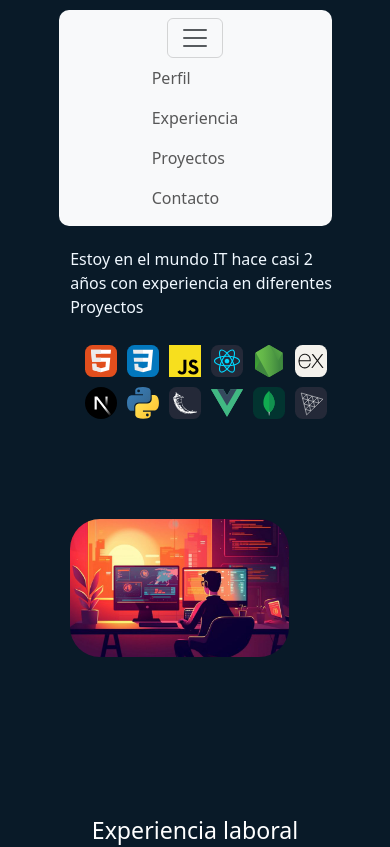
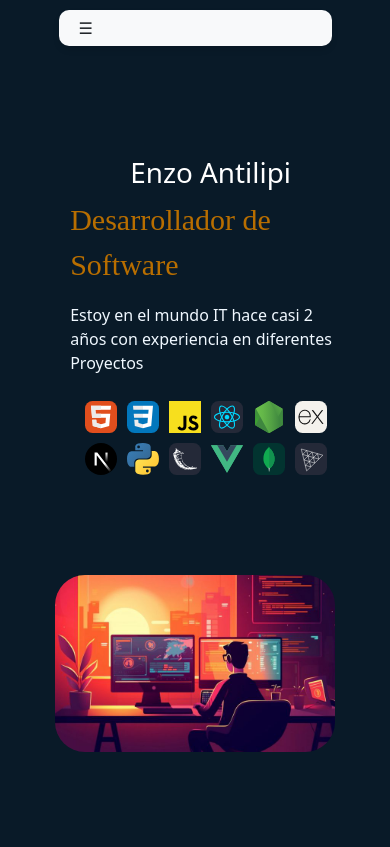
Before and after one commit to enzo1antilipi/portafolio, a React (Vite) app: page / in a window 390 px wide. Shown: the top 847 px of the page. Built offline with nearby package versions, Linux system fonts and the light colour scheme.

Commit message:
arreglo de navbar mobile

```diff
--- a/src/componets/Head.jsx
+++ b/src/componets/Head.jsx
@@ -3,19 +3,6 @@ import "bootstrap/dist/css/bootstrap.min.css";
 import rick from "../assets/rick.png";
 import aerolab from "../assets/aerolab.png";
 import panto from "../assets/panto.png";
-import js from "../assets/js.png";
-import html from "../assets/html.png";
-import css from "../assets/css.png";
-import react from "../assets/react.png";
-import next from "../assets/next.png";
-import github from "../assets/github.png";
-import visual from "../assets/visual.png";
-import redux from "../assets/redux.png";
-import vite from "../assets/vite.png";
-import figma from "../assets/figma.png";
-import material from "../assets/material.png";
-import zustand from "../assets/zustand.png";
-import boo from "../assets/boo.png";
 import "animate.css";
 import { Footer } from "./Footer";
 import { GrMail } from "react-icons/gr";
@@ -34,22 +21,22 @@ export const Head = () => {
 
   return (
     <>
-        <nav class="navbar navbar-expand-lg bg-body-tertiary">
-  <div class="container-fluid">
-    <a class="navbar-brand" href="#">Navbar</a>
-    <button class="navbar-toggler" type="button" data-bs-toggle="collapse" data-bs-target="#navbarNavAltMarkup" aria-controls="navbarNavAltMarkup" aria-expanded="false" aria-label="Toggle navigation">
-      <span class="navbar-toggler-icon"></span>
+        {/* <nav className="navbar navbar-expand-lg bg-body-tertiary">
+  <div className="container-fluid">
+    <a className="navbar-brand" href="#">Navbar</a>
+    <button className="navbar-toggler" type="button" data-bs-toggle="collapse" data-bs-target="#navbarNavAltMarkup" aria-controls="navbarNavAltMarkup" aria-expanded="false" aria-label="Toggle navigation">
+      <span className="navbar-toggler-icon"></span>
     </button>
-    <div class="collapse navbar-collapse" id="navbarNavAltMarkup">
-      <div class="navbar-nav">
-        <a class="nav-link active" aria-current="page" href="#">Home</a>
-        <a class="nav-link" href="#">Features</a>
-        <a class="nav-link" href="#">Pricing</a>
-        <a class="nav-link disabled" aria-disabled="true">Disabled</a>
+    <div className="collapse navbar-collapse" id="navbarNavAltMarkup">
+      <div className="navbar-nav">
+        <a className="nav-link active" aria-current="page" href="#">Home</a>
+        <a className="nav-link" href="#">Features</a>
+        <a className="nav-link" href="#">Pricinoog</a>
+        <a className="nav-link disabled" aria-disabled="true">Disabled</a>
       </div>
     </div>
   </div>
-</nav>
+</nav> */}
 
       <section id="inicio" className="inicio">
         <button className="abrirmenu" onClick={handleToggleNavClass}>
--- a/src/componets/Header.jsx
+++ b/src/componets/Header.jsx
@@ -2,7 +2,7 @@ import Profile from "./Profile";
 import Experience from "./Experience";
 import Proyects from "./Proyects";
 import Contact from "./Contact"
-
+import { useState,useEffect } from "react";
 import "./styleHead.css";
 import "bootstrap/dist/css/bootstrap.min.css";
 import { Footer } from "./Footer";
@@ -10,30 +10,60 @@ import { Footer } from "./Footer";
 
 function Header() {
 
+//  const [isCollapsed, setIsCollapsed] = useState(false);
 
+//   const toggleNavbar = () => {
+//     setIsCollapsed(!isCollapsed);
+//   };
+const [isCollapsed, setIsCollapsed] = useState(window.innerWidth < 768);
 
+  const toggleNavbar = () => {
+    setIsCollapsed(!isCollapsed);
+  };
+
+  // Actualizar el estado según el tamaño de la pantalla
+  useEffect(() => {
+    const handleResize = () => {
+      if (window.innerWidth < 768) {
+        setIsCollapsed(true);
+      } else {
+        setIsCollapsed(false);
+      }
+    };
+
+    window.addEventListener("resize", handleResize);
+
+    // Limpieza del listener cuando el componente se desmonta
+    return () => {
+      window.removeEventListener("resize", handleResize);
+    };
+  }, []);
     return <>
     <div style={{background:"#091a28",}}>
     <div style={{justifyContent:"center", alignContent:"center",display:"flex",background:"#091a28", height:"100%"}}>
-    <nav class="navbar navbar-expand-lg bg-body-tertiary" style={{width:"70%",alignContent:"center",alignItems:"center",justifyContent:"center", borderRadius:"10px",marginTop:"10px",position:"absolute"}}>
-  <div class="container-fluid justify-content-center">
-    {/* <a class="navbar-brand" href="#">Navbar</a> */}
-    <button class="navbar-toggler" type="button" data-bs-toggle="collapse" data-bs-target="#navbarNav" aria-controls="navbarNav" aria-expanded="false" aria-label="Toggle navigation">
-      <span class="navbar-toggler-icon"></span>
+   <nav className="custom-navbar">
+      <div className="navbar-container">
+        {/* Botón para colapsar el menú */}
+        <button className="navbar-toggler" onClick={toggleNavbar}>
+          &#9776; {/* Icono de menú (hamburguesa) */}
         </button>
-    <div class="collapse navbar-collapse" id="navbarNav"style={{width:"100%",display:"flex",justifyContent:"center"}}>
-      <ul class="navbar-nav"  style={{display:"flex",justifyContent:"center",widt:"100%"}}>
-        <li class="nav-item">
-          <a class="nav-link" href="#perfil">Perfil</a>
+
+        {/* Menú de navegación */}
+        <div
+          className={`navbar-collapse ${isCollapsed ? "collapsed" : "expanded"}`}
+        >
+          <ul className="navbar-menu">
+            <li className="nav-item">
+              <a href="#perfil">Perfil</a>
             </li>
-        <li class="nav-item">
-          <a class="nav-link" href="#Experience">Experiencia</a>
+            <li className="nav-item">
+              <a href="#experience">Experiencia</a>
             </li>
-        <li class="nav-item">
-          <a class="nav-link" href="#Proyects">Proyectos</a>
+            <li className="nav-item">
+              <a href="#projects">Proyectos</a>
             </li>
-        <li class="nav-item">
-          <a class="nav-link"  href="#Contact">Contacto</a>
+            <li className="nav-item">
+              <a href="#contac">Contacto</a>
             </li>
           </ul>
         </div>
@@ -46,13 +76,13 @@ function Header() {
     <Profile/>
 
   </div>
-  <div id="Experience"  style={{background:"#091a28",height:"100vh"}}>
+  <div id="experience"  style={{background:"#091a28",height:"100vh"}}>
       <Experience/>
   </div>
-    <div id="Proyects" style={{background:"#091a28",height:"100vh"}}>
+    <div id="projects" style={{background:"#091a28",height:"100vh"}}>
       <Proyects/>
     </div>
-     <div  id="Contact" style={{background:"#091a28",height:"75vh"}}>
+     <div  id="contac" style={{background:"#091a28",height:"75vh"}}>
     <Contact/>
     </div>
 
--- a/src/componets/styleHead.css
+++ b/src/componets/styleHead.css
@@ -206,14 +206,10 @@ p {
     width: 100%;
     margin: auto;
     height: 50%;
-
   }
-
-
 }
 
 .iconContact{
-
   text-decoration: none;
 }
 .contenedorcontac{
@@ -277,6 +273,7 @@ p {
   width: 36rem;
   border-radius:10px ;
   height: 100%;
+  transition: width 0.5s ease, transform 0.5s ease;
 }
 
 @media (max-width: 768px) {
@@ -289,5 +286,91 @@ p {
   }
   .container_img_profile{
     width: 100%;
+    margin-right: 0%;
+  }
+  .style_img_profile{
+    margin-right: 0%;
+    width: 90%;
   }
 }
+.card-aerolab:hover{
+width: 36rem;
+   transform: scale(1.1);
+}
+
+
+/* Contenedor principal de la barra de navegación */
+.custom-navbar {
+  width: 70%;
+  margin: 10px auto;
+  border-radius: 10px;
+  background-color: #f8f9fa;
+  padding: 10px 20px;
+  box-shadow: 0 4px 6px rgba(0, 0, 0, 0.1);
+  position: relative;
+}
+
+/* Contenedor interno */
+.navbar-container {
+  display: flex;
+  justify-content: space-between;
+  align-items: center;
+}
+
+/* Botón de menú */
+.navbar-toggler {
+  font-size: 24px;
+  background: none;
+  border: none;
+  cursor: pointer;
+  display: none; /* Visible solo en móviles */
+}
+
+/* Menú de navegación */
+.navbar-collapse {
+  transition: max-height 0.3s ease-out;
+  overflow: hidden;
+  max-height: 0; /* Colapsado por defecto */
+}
+
+.navbar-collapse.expanded {
+  max-height: 200px; /* Ajustar según contenido */
+}
+
+.navbar-menu {
+  list-style: none;
+  padding: 0;
+  margin: 0;
+  display: flex;
+  gap: 20px;
+  flex-direction: row;
+  justify-content: center;
+}
+
+.nav-item a {
+  text-decoration: none;
+  color: #333;
+  font-weight: bold;
+  padding: 5px 10px;
+  border-radius: 5px;
+  transition: background-color 0.3s ease;
+}
+
+.nav-item a:hover {
+  background-color: #ddd;
+}
+
+/* Estilos responsivos */
+@media (max-width: 768px) {
+  .navbar-toggler {
+    display: block;
+  }
+  .navbar-collapse {
+    flex-direction: column;
+    align-items: center;
+  }
+  .navbar-menu {
+    flex-direction: column;
+    gap: 10px;
+  }
+}
```
Lines whose indentation alone changed are shown as unchanged.
